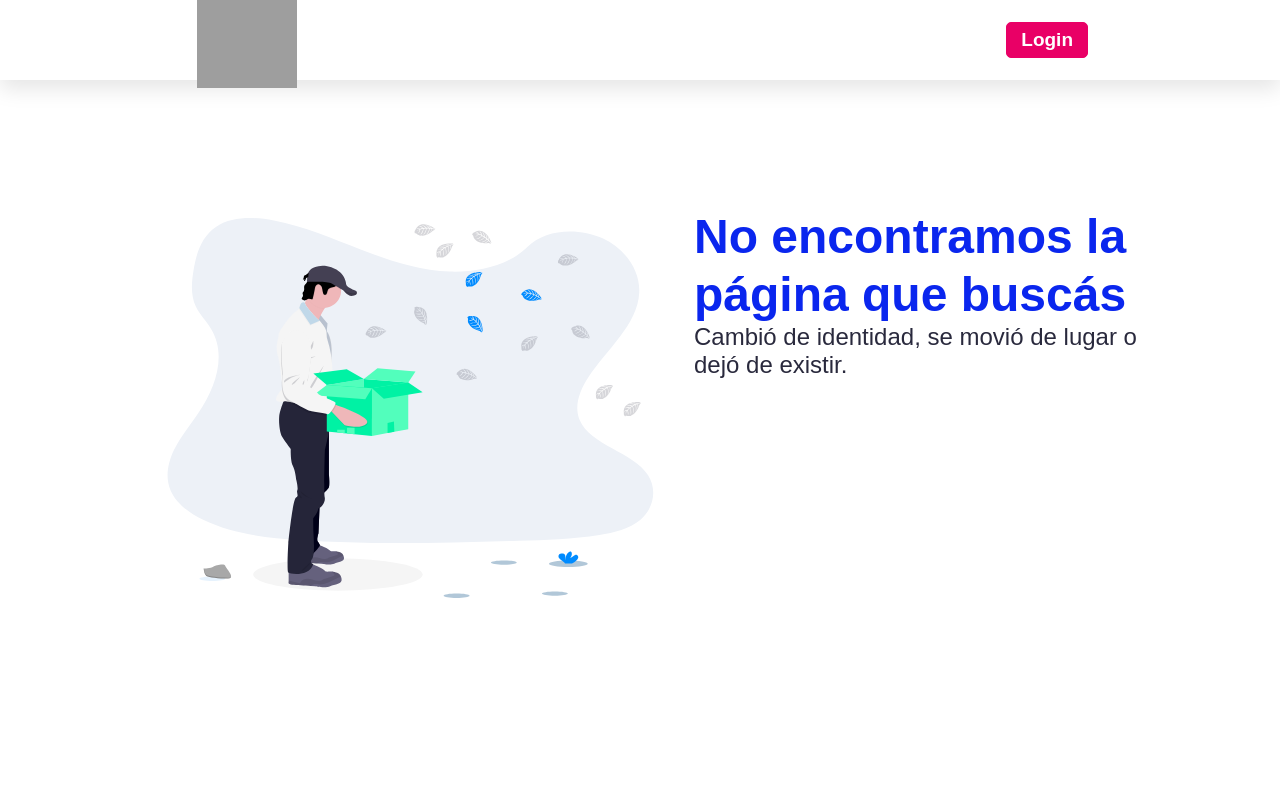
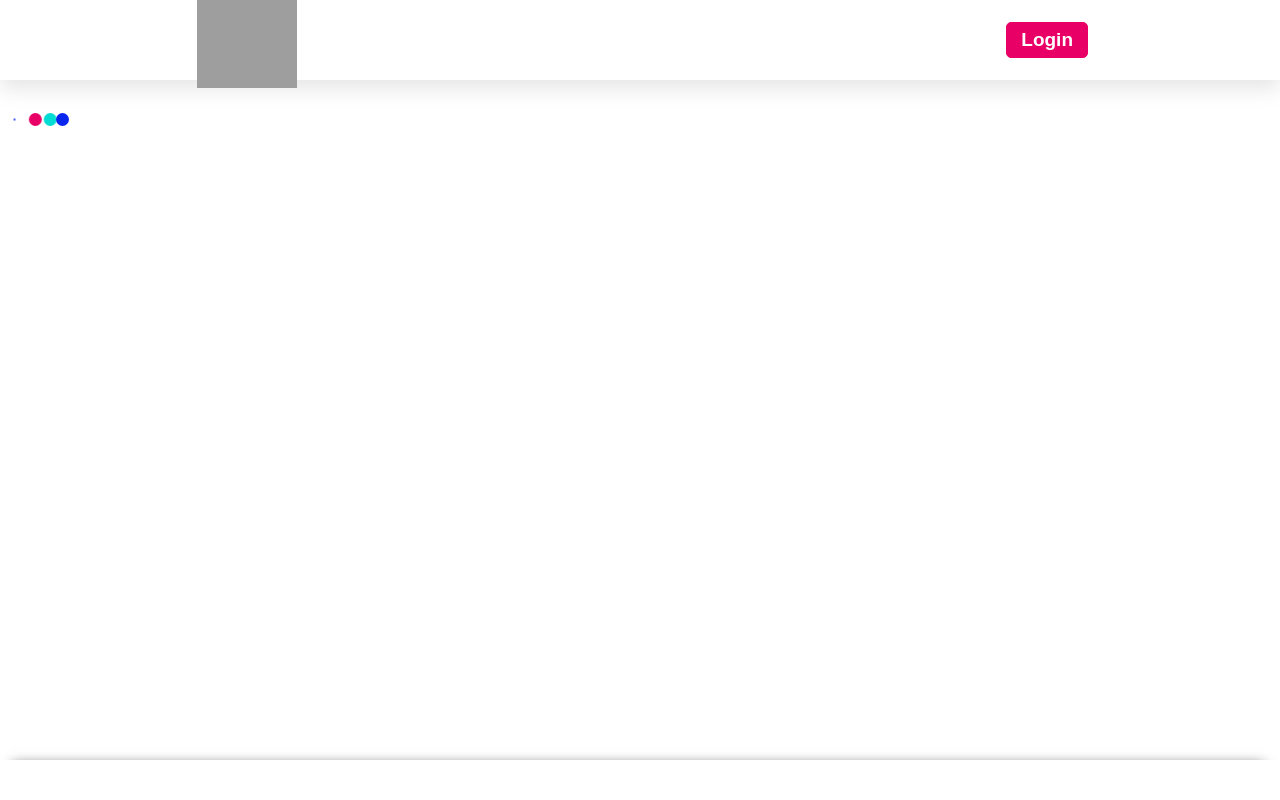
Before and after one commit to Nahue941/navent, a React (Create React App) app in the folder front/: page /404 in a window 1280 px wide. Shown: the top 800 px of the page. Built offline with nearby package versions, Linux system fonts and the light colour scheme; grey boxes are pictures that could not be loaded; a web font is replaced by a local one.

Commit message:
cambios preguntas

```diff
--- a/front/src/containers/EditTestView.jsx
+++ b/front/src/containers/EditTestView.jsx
@@ -199,24 +199,10 @@ const EditTestView = ({ skill, skillId }) => {
                     <div key={question.id}>
                       <label>
                         Pregunta:
-                        {showInput == 'true' ? (
+                        {
                           <h4>{question.question}</h4>
-                        ) : (
-                          <div>
-                            <input
-                              placeholder={question.question}
-                              name="question"
-                              defaultValue={question.question}
-                              onChange={handleInputTest}
-                            ></input>
-                            <ButtonEdit
 
-                              color="blue"
-                              value="Guardar Pregunta"
-                              width="150px"
-                            />
-                          </div>
-                        )}
+                        }
                       </label>
                       <br />{' '}
 
--- a/front/src/containers/routers/PrivateRoute.jsx
+++ b/front/src/containers/routers/PrivateRoute.jsx
@@ -3,6 +3,7 @@ import { Switch, Route, Redirect, Link } from 'react-router-dom';
 import TestContainer from '../../containers/OneTestContainer'; //ruta privada
 import AllTestContainer from '../../containers/AllTestsContainer'; //ruta privada
 import Results from '../../components/Results'; // ruta privada
+
 const PrivateRoute = () => {
   return (
     <div>
--- a/front/src/containers/routers/Router.jsx
+++ b/front/src/containers/routers/Router.jsx
@@ -6,7 +6,7 @@ import AuthRoute from './AuthRoute';
 import NotFound from '../../components/NotFound'; // ruta publica
 import AdminRoute from './AdminRoute';
 
-
+import LoadingSpinner from '../../components/UI/LoadingSpinner';
 //falta la lógica del estado del user para manejar lo que se ve y lo que no, está hardcodeado
 const Router = () => {
 
@@ -19,7 +19,7 @@ const Router = () => {
 
             {user?.id ? (user.admin ? <AdminRoute/> : <PrivateRoute/>) : <AuthRoute/>}
 
-            <Route path="/404" render={() => <NotFound />} />
+            <Route path="/404" render={() => <LoadingSpinner />} />
 
 
         </div>
--- a/front/src/styles/loadingSpinner.module.scss
+++ b/front/src/styles/loadingSpinner.module.scss
@@ -15,19 +15,29 @@
   }
   .lds_ellipsis div:nth-child(1) {
     left: 8px;
+    transform: translate(68px, -50%) scale(1);
     animation: lds-ellipsis1 0.6s infinite;
+    background: rgb(10, 38, 238);
   }
   .lds_ellipsis div:nth-child(2) {
     left: 8px;
-    animation: lds-ellipsis2 0.6s infinite;
+    animation: lds-ellipsis2 0.833333s infinite;
+    background: rgb(233, 0, 102);
   }
   .lds_ellipsis div:nth-child(3) {
     left: 32px;
-    animation: lds-ellipsis2 0.6s infinite;
+    animation: lds-ellipsis2 1.66667s infinite;
+    background: rgb(0, 220, 212);
   }
   .lds_ellipsis div:nth-child(4) {
     left: 56px;
-    animation: lds-ellipsis3 0.6s infinite;
+    animation: lds-ellipsis3 2.5s infinite;
+    background: rgb(10, 38, 238);
+  }
+  .lds_ellipsis div:nth-child(5) {
+    left: 56px;
+    animation-delay: lds-ellipsis3 3.33333s infinite;
+    background: rgb(10, 38, 238);
   }
   @keyframes lds-ellipsis1 {
     0% {
```
